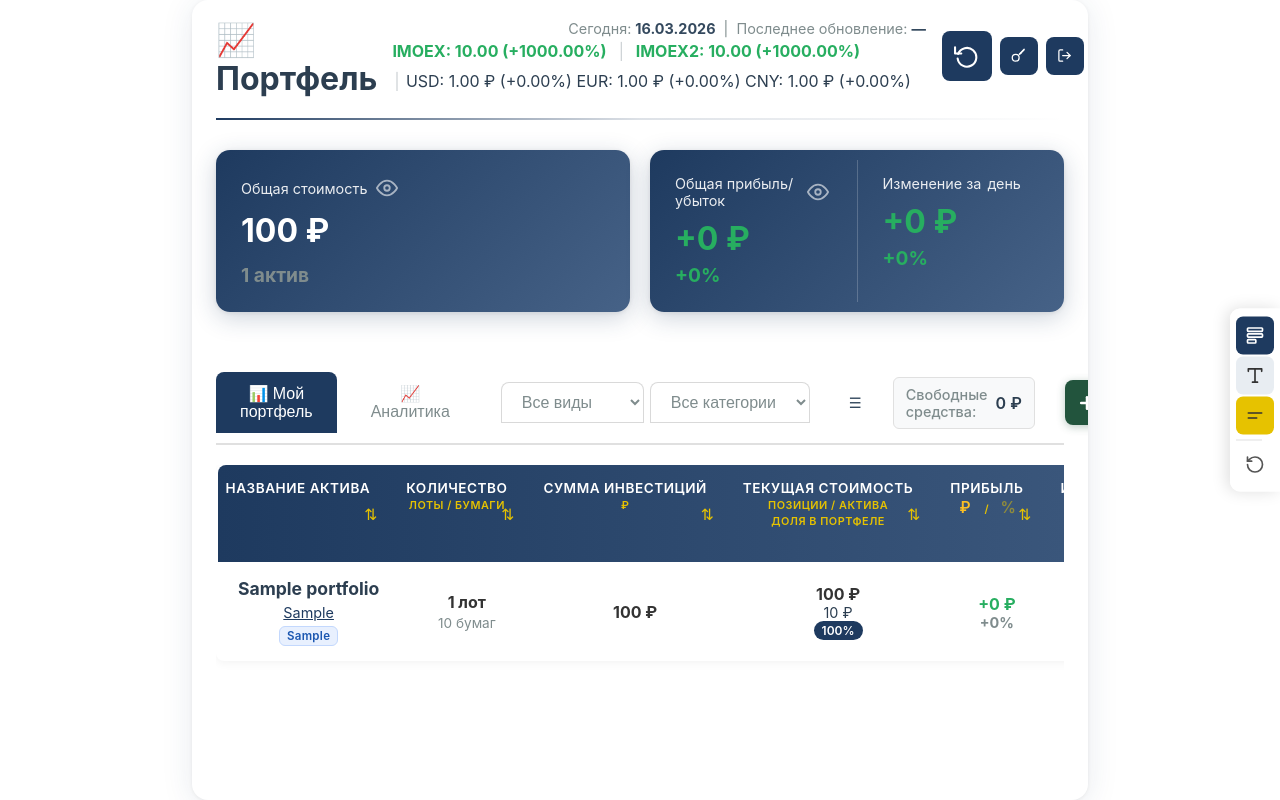
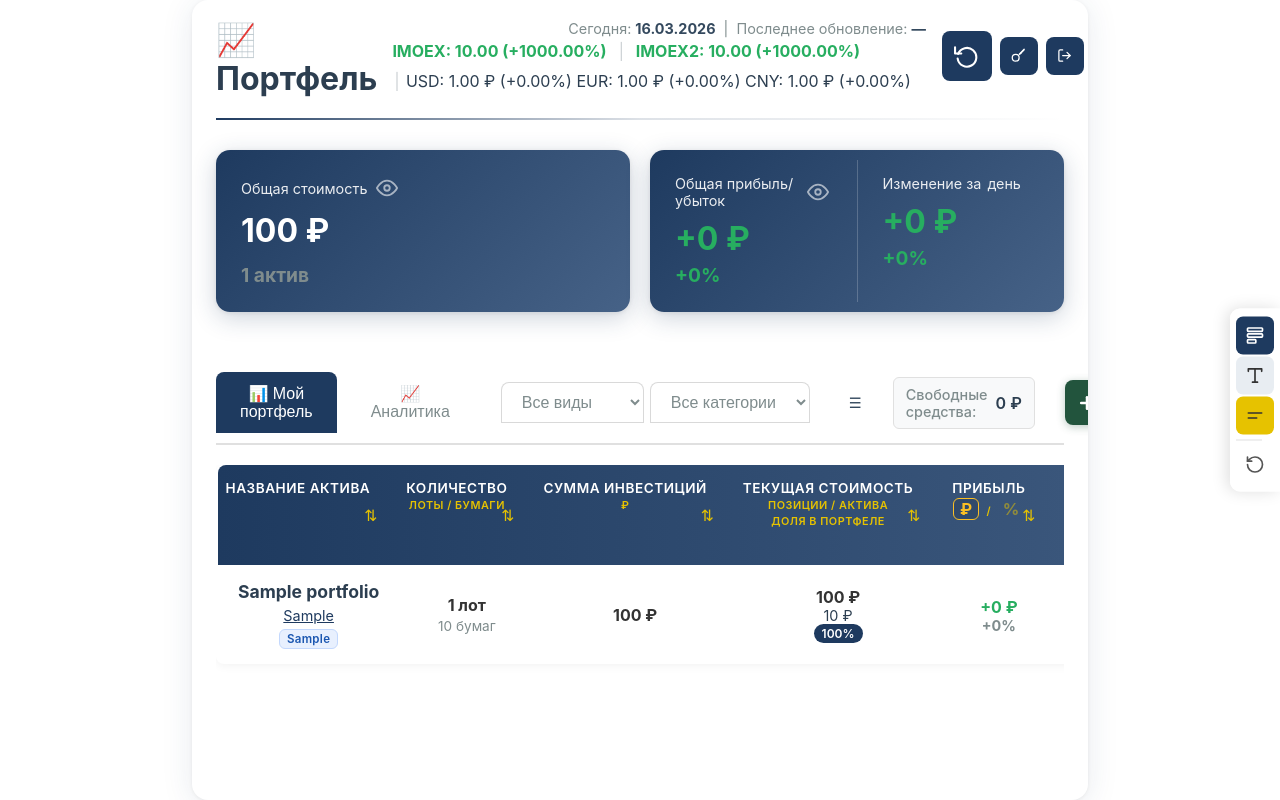
Before and after one commit to rv1n/rv1n.github.io, a Flask app: page / in a window 1280 px wide. Run offline with Flask 3, Linux system fonts and the light colour scheme; a user stored in the database is signed in; data comes from the database, SQL or seed files in the repository; tables that the repository leaves empty hold one stand-in row (values such as "Sample post"); a database or web service that is not in the repository returns one stand-in record (values such as "Sample title"); data that the repository does not hold is empty.

Commit message:
сортировка

```diff
--- a/static/css/style.css
+++ b/static/css/style.css
@@ -280,6 +280,12 @@ header h1 {
     padding-right: 20px; /* чтобы текст / селект не налезали на кнопку */
 }
 
+/* Центрируем заголовок и подпись только в колонке "Прибыль" */
+.portfolio-table th[data-sort-key="profit"] .th-label-group {
+    text-align: center;
+    margin: 0 auto;
+}
+
 /* Подсказки в шапке таблицы */
 .th-sub-label {
     font-size: 0.8em;
@@ -2127,19 +2133,23 @@ header h1 {
 /* Переключатели режима сортировки ₽ / % в заголовках таблицы */
 .sort-metric-option {
     cursor: pointer;
-    font-weight: 600;
+    font-weight: 700;
     opacity: 0.5;
     margin: 0 4px;
-    font-size: 1.4em;
+    font-size: 1.5em;
     display: inline-flex;
     align-items: center;
     justify-content: center;
-    min-width: 24px;
+    min-width: 26px;
 }
 
 .sort-metric-option.active {
     opacity: 1;
     color: #fbbf24; /* жёлтый акцент, как в подписях */
+    border: 1px solid #fbbf24;
+    border-radius: 6px;
+    padding: 0 4px;
+    background-color: rgba(0, 0, 0, 0.1);
 }
 
 /* ======= Модальное окно Hard Reset ======= */
--- a/templates/index.html
+++ b/templates/index.html
@@ -231,7 +231,7 @@
                                 </div>
                                 <button type="button" class="sort-btn" aria-label="Сортировать по текущей стоимости">⇅</button>
                             </th>
-                            <th data-sort-key="profit" class="sortable">
+                            <th data-sort-key="profit" class="sortable" style="text-align: center;">
                                 <div class="th-label-group">
                                     <span>Прибыль</span>
                                     <div class="th-sub-label">
```
